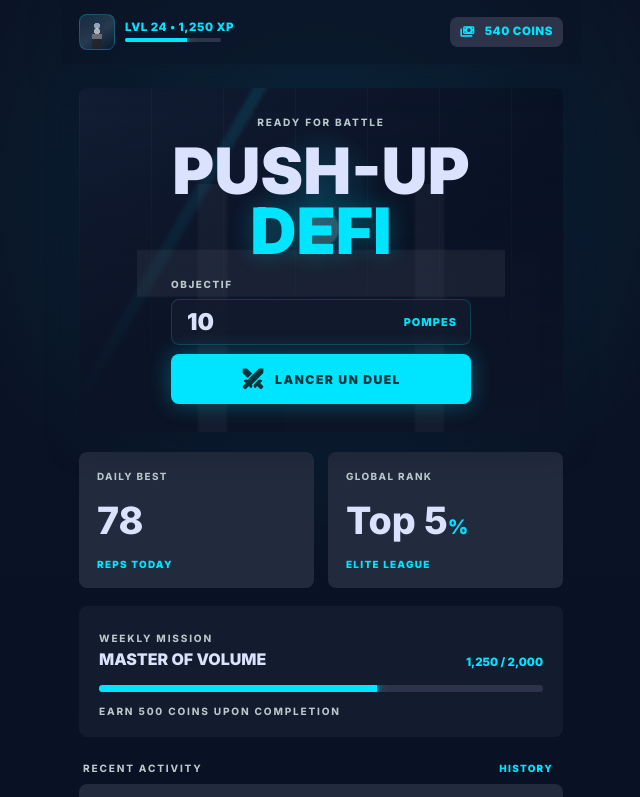
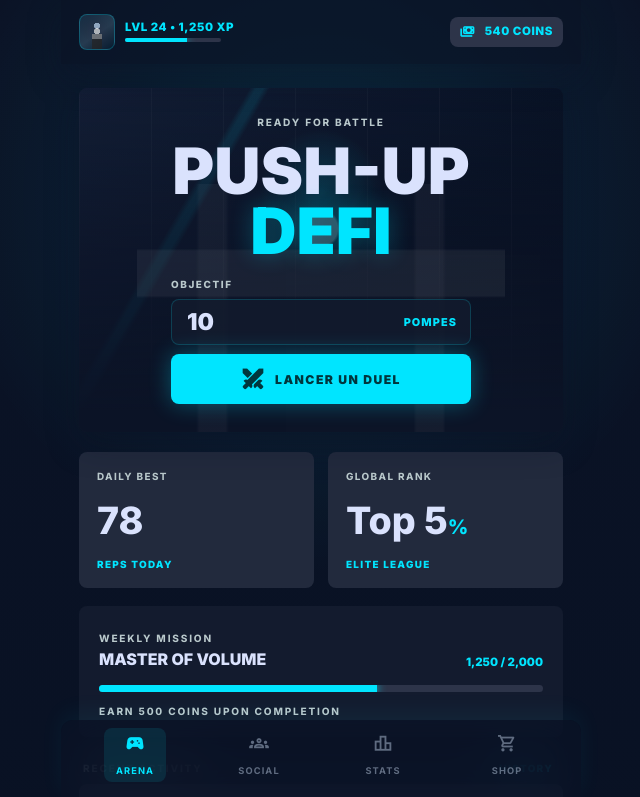
Before and after one commit to givros/pushup-duel, a React (Vite) app: page / in a window 1280 px wide. Shown: the top 797 px of the page, without its empty margins (319-959 px from the left). Built offline with nearby package versions, Linux system fonts and the light colour scheme.

Commit message:
Make bottom navigation persistent

```diff
--- a/src/App.jsx
+++ b/src/App.jsx
@@ -3,6 +3,7 @@ import HomeScreen from './components/HomeScreen.jsx';
 import MatchmakingScreen from './components/MatchmakingScreen.jsx';
 import CameraChallenge from './components/CameraChallenge.jsx';
 import ResultScreen from './components/ResultScreen.jsx';
+import BottomNav from './components/BottomNav.jsx';
 
 const screens = {
   home: 'home',
@@ -58,6 +59,8 @@ export default function App() {
       {screen === screens.result && result && (
         <ResultScreen result={result} onRestart={() => startChallenge(result.goal)} onHome={goHome} />
       )}
+
+      <BottomNav />
     </div>
   );
 }
--- a/src/components/HomeScreen.jsx
+++ b/src/components/HomeScreen.jsx
@@ -1,5 +1,4 @@
 import { useState } from 'react';
-import BottomNav from './BottomNav.jsx';
 import TopBar from './TopBar.jsx';
 
 export default function HomeScreen({ defaultGoal, onStart }) {
@@ -98,8 +97,6 @@ export default function HomeScreen({ defaultGoal, onStart }) {
         <Activity icon="close" title="vs MuscleMage" detail="Duel Lost • 62 vs 70" reward="+5 XP" muted />
         <Activity icon="workspace_premium" title="vs Iron_Push" detail="Duel Won • 40 vs 32" reward="+20 XP" />
       </section>
-
-      <BottomNav />
     </main>
   );
 }
--- a/src/components/MatchmakingScreen.jsx
+++ b/src/components/MatchmakingScreen.jsx
@@ -1,5 +1,4 @@
 import { useEffect, useState } from 'react';
-import BottomNav from './BottomNav.jsx';
 import TopBar from './TopBar.jsx';
 
 const MATCHMAKING_DURATION_MS = 3600;
@@ -76,8 +75,6 @@ export default function MatchmakingScreen({ goal, onReady, onCancel }) {
           Annuler
         </button>
       </section>
-
-      <BottomNav />
     </main>
   );
 }
--- a/src/components/ResultScreen.jsx
+++ b/src/components/ResultScreen.jsx
@@ -1,4 +1,3 @@
-import BottomNav from './BottomNav.jsx';
 import TopBar from './TopBar.jsx';
 
 export default function ResultScreen({ result, onRestart, onHome }) {
@@ -79,8 +78,6 @@ export default function ResultScreen({ result, onRestart, onHome }) {
           Rejouer
         </button>
       </section>
-
-      <BottomNav />
     </main>
   );
 }
--- a/src/components/StatsOverlay.jsx
+++ b/src/components/StatsOverlay.jsx
@@ -1,5 +1,4 @@
 import { formatTime } from '../utils/timeFormat.js';
-import BottomNav from './BottomNav.jsx';
 
 export default function StatsOverlay({ count, goal, elapsedMs, status, confidence, onStop }) {
   const confidencePercent = Math.round((confidence || 0) * 100);
@@ -113,8 +112,6 @@ export default function StatsOverlay({ count, goal, elapsedMs, status, confidenc
           </div>
         </div>
       </div>
-
-      <BottomNav />
     </section>
   );
 }
--- a/src/styles/global.css
+++ b/src/styles/global.css
@@ -214,7 +214,7 @@ button:disabled {
 
 .bottom-nav {
   position: fixed;
-  z-index: 80;
+  z-index: 220;
   bottom: 0;
   left: 50%;
   width: min(100%, 520px);
@@ -227,6 +227,7 @@ button:disabled {
   border-radius: 12px 12px 0 0;
   background: rgba(11, 19, 38, 0.72);
   backdrop-filter: blur(24px);
+  -webkit-backdrop-filter: blur(24px);
   box-shadow: 0 -8px 24px rgba(0, 229, 255, 0.05);
 }
 
```
